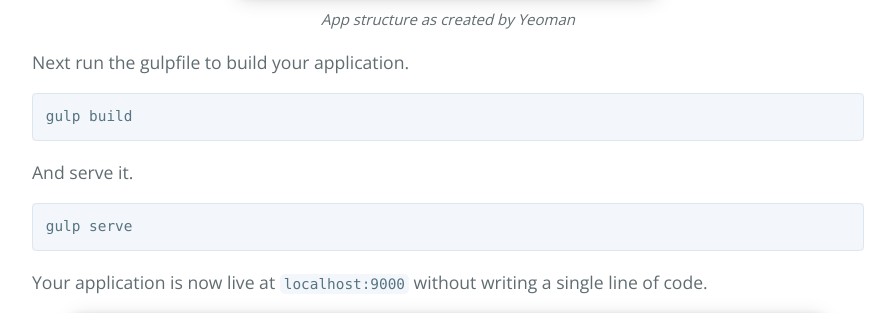
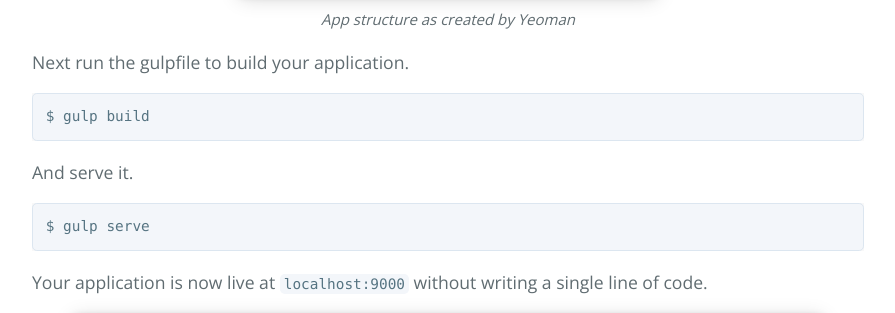
Before and after one commit to rxhl/Front, a Jekyll site: the page built from _posts/2017-10-09-Scaffolding-A-Web-App-With-Yeoman.markdown, in a window 1280 px wide and 900 px high, scrolled down 3310 px. Shown: the part 152-465 px from the top of the window, without its empty margins (192-1087 px from the left). Built offline with Jekyll 4.4.1, drawn with Linux system fonts in a browser that asks for light colours; comment, search, counter and statistics services are not loaded.

Commit message:
week 6 v1.3

````diff
--- a/_posts/2017-10-09-Scaffolding-A-Web-App-With-Yeoman.markdown
+++ b/_posts/2017-10-09-Scaffolding-A-Web-App-With-Yeoman.markdown
@@ -83,12 +83,12 @@ Select your options and Yeoman will install the required NPM and Bower component
 Next run the gulpfile to build your application.
 
 ```
-gulp build
+$ gulp build
 ```
 And serve it.
 
 ```
-gulp serve
+$ gulp serve
 ```
 Your application is now live at `localhost:9000` without writing a single line of code.
 
````
